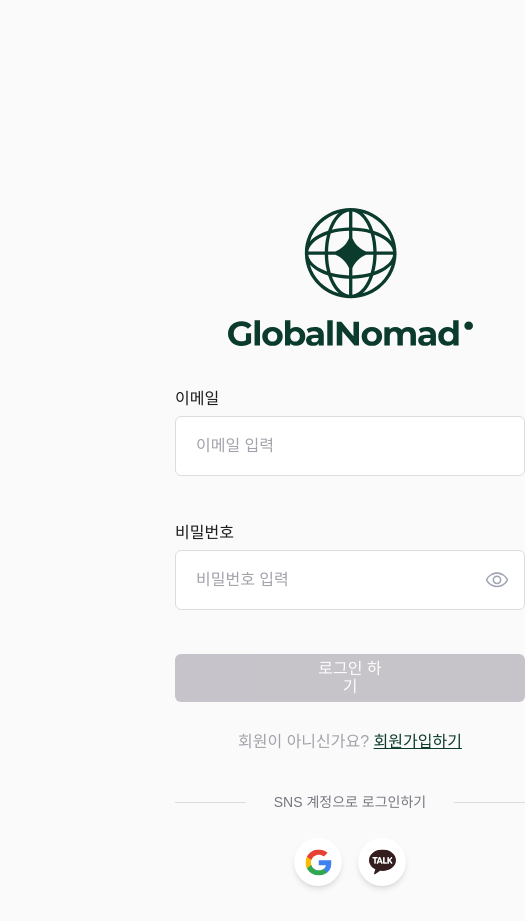
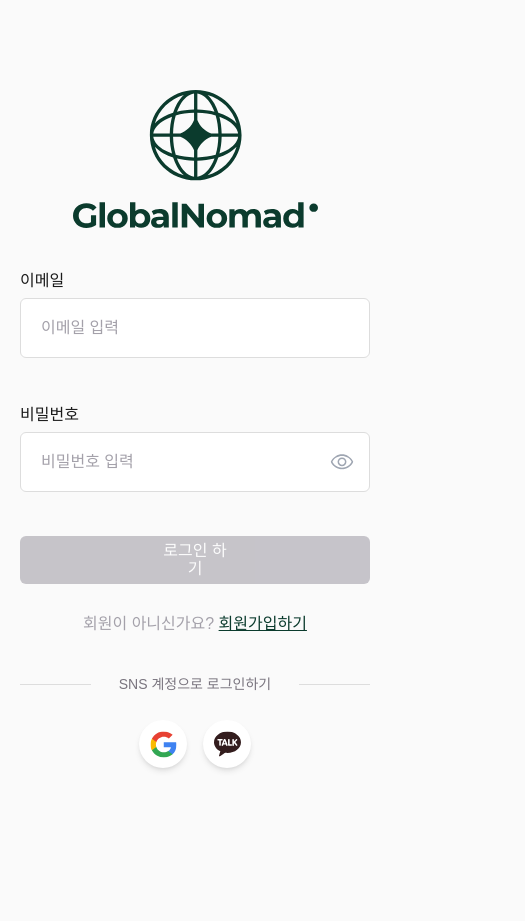
Before and after one commit to Sprint-11-5-GlobalNomad/GlobalNomad, a Next.js app: page /login in a window 390 px wide. Shown: the whole page, 525 px wide, since content can reach past the window. After the commit the page ends 844 px from the top, so only its background shows below. Built offline with nearby package versions, Linux system fonts and the light colour scheme; no server answers; a web font is replaced by a local one.

Commit message:
Style: 로그인 & 메인 반응형 디테일 수정

```diff
--- a/src/app/(auth)/login/page.tsx
+++ b/src/app/(auth)/login/page.tsx
@@ -82,9 +82,9 @@
   }, [router]);
 
   return (
-    <div className="mt-[11.8rem] mobile:w-[35rem] mobile:flex-column mobile:translate-x-1/2">
+    <div>
       <div
-        className="flex flex-col items-center justify-center my-[2rem] py-[3.2rem]
+        className="flex flex-col items-center justify-center my-[2rem] py-[3.2rem] mt-[11.8rem]
       max-w-[64rem] min-w-[35rem] w-full mx-auto gap-[2.4rem] mobile:gap-[4rem] md:gap-[5.6rem]
       mobile:p-0 mobile:m-0 mobile:h-full mobile:mt-[9rem]"
       >
--- a/src/components/common/ui/pagination.tsx
+++ b/src/components/common/ui/pagination.tsx
@@ -1,6 +1,6 @@
 import Image from "next/image";
 import Link from "next/link";
-import { useCallback, useEffect, useMemo } from "react";
+import { useEffect, useMemo } from "react";
 
 interface PaginationProps {
   totalPages: number;
@@ -13,14 +13,16 @@
   currentPage,
   setPage,
 }: PaginationProps) {
-  const handlePageChange = useCallback(
+  const handlePageChange =
+    // useCallback(
     (newPage: number) => {
       if (newPage >= 1 && newPage <= totalPages) {
         setPage(newPage);
+        window.history.replaceState({}, "", `?page=${currentPage}`);
       }
-    },
-    [setPage, totalPages]
-  );
+    };
+  // [setPage, totalPages]
+  // );
 
   const pages = useMemo(() => {
     const startPage = Math.max(1, currentPage - 2);
@@ -41,7 +43,7 @@
   }, [currentPage, totalPages]);
 
   useEffect(() => {
-    window.history.pushState({}, "", `?page=${currentPage}`);
+    window.history.replaceState({}, "", `?page=${currentPage}`);
   }, [currentPage]);
 
   return (
--- a/src/components/pages/home/popular-activities/popular-activities-section.tsx
+++ b/src/components/pages/home/popular-activities/popular-activities-section.tsx
@@ -157,7 +157,7 @@
           ref={scrollContainerRef}
           className="flex flex-nowrap gap-[2.4rem] w-[120rem] mb-[6rem] overflow-x-auto hide-scrollbar
     tablet:w-[74.4rem] tablet:ml-[2.4rem] tablet:gap-[3.2rem]
-    mobile:w-[37.5rem] mobile:mb-[4rem] mobile:ml-[1.6rem] mobile:gap-[1.6rem]"
+    mobile:w-[37.5rem] mobile:mb-[4rem] mobile:pl-[1.6rem] mobile:gap-[1.6rem]"
         >
           {activities.map((activity, index) => {
             return (
@@ -193,7 +193,7 @@
                       </p>
                     </div>
                     <p
-                      className="w-[25.1rem] text-3xl font-bold break-keep
+                      className="text-3xl font-bold break-keep
               mobile:text-[1.8rem] mobile:leading-[2.6rem]"
                     >
                       {activity.title}
--- a/tailwind.config.ts
+++ b/tailwind.config.ts
@@ -21,6 +21,8 @@
       backgroundImage: {
         "gradient-custom":
           "linear-gradient(to right, #D9D9D9 0%, #EDEEF1 50%, #D9D9D9 100%)",
+        "gradient-dark":
+          "linear-gradient(180deg, rgba(0, 0, 0, 0) 33.33%, rgba(0, 0, 0, 0.8) 91.67%)",
       },
       backgroundSize: {
         custom: "300% 100%",
```
